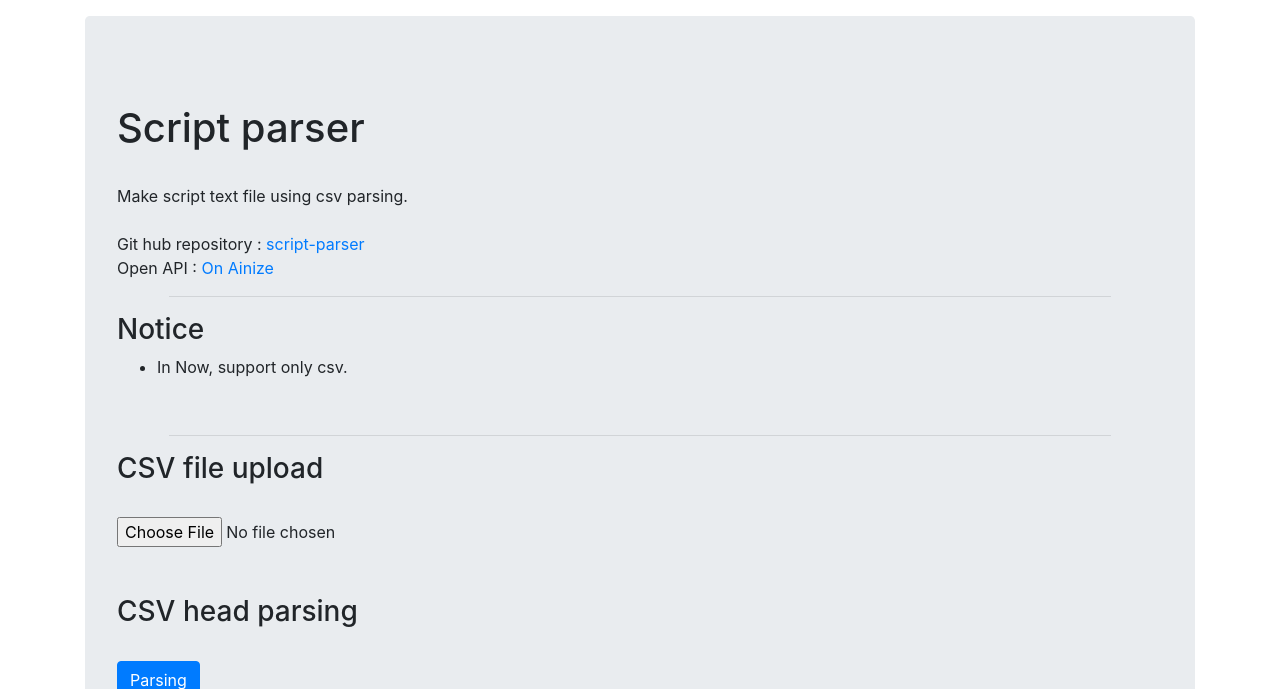
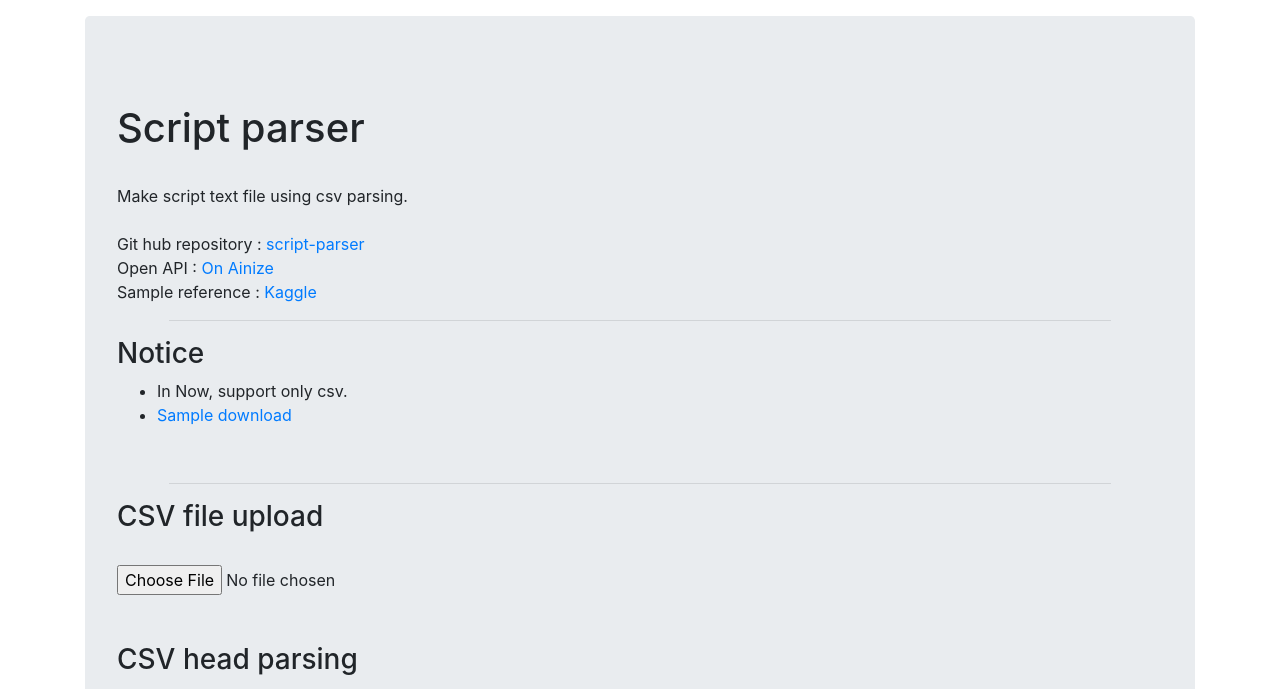
Before and after one commit to fpem123/script-parser, a Flask app: page / in a window 1280 px wide. Shown: the top 689 px of the page. Run offline with Flask 2, Linux system fonts and the light colour scheme; some libraries are stand-ins or nearby versions.

Commit message:
Sample download update

```diff
--- a/main.py
+++ b/main.py
@@ -156,6 +156,11 @@ def csv_req(types):
         return send_file(result[0], mimetype='text/plain', attachment_filename=result[1]), 200
 
 
+@app.route('/sample_download')
+def send_sample():
+    return send_file('csv_data/sample.csv', mimetype='text/csv', attachment_filename='sample.csv'), 200
+
+
 ##
 # Sever health checking page.
 @app.route('/healthz', methods=["GET"])
--- a/templates/main.html
+++ b/templates/main.html
@@ -221,6 +221,7 @@
                 <a>Make script text file using csv parsing.</a><br><br>
                 <a>Git hub repository : </a> <a href="https://github.com/fpem123/script-parser" target="_blank">script-parser</a><br>
                 <a>Open API : </a> <a href="https://ainize.ai/fpem123/script-parser" target="_blank">On Ainize</a><br>
+                <a>Sample reference : </a><a href="https://www.kaggle.com/feniksm/simpsons?select=script_lines.csv">Kaggle</a>
             </div>
 
             <hr width="90%">
@@ -229,6 +230,7 @@
                 <h3>Notice</h3>
                 <ul>
                     <li>In Now, support only csv.</li>
+                    <li><a href="/sample_download" download="sample.csv">Sample download</a></li>
                 </ul>
             </div>
 
```
Also changed, not shown: 1 other file.
